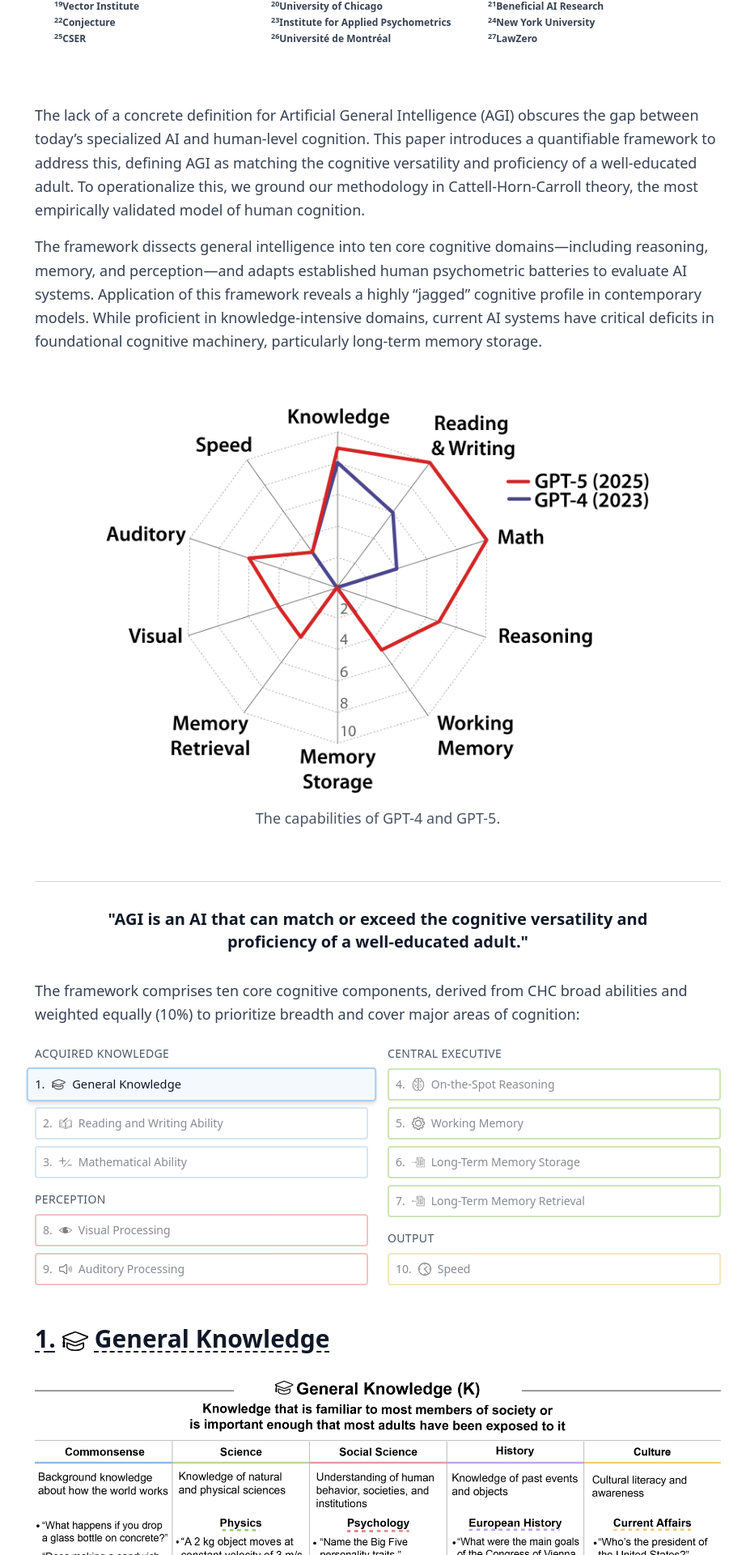
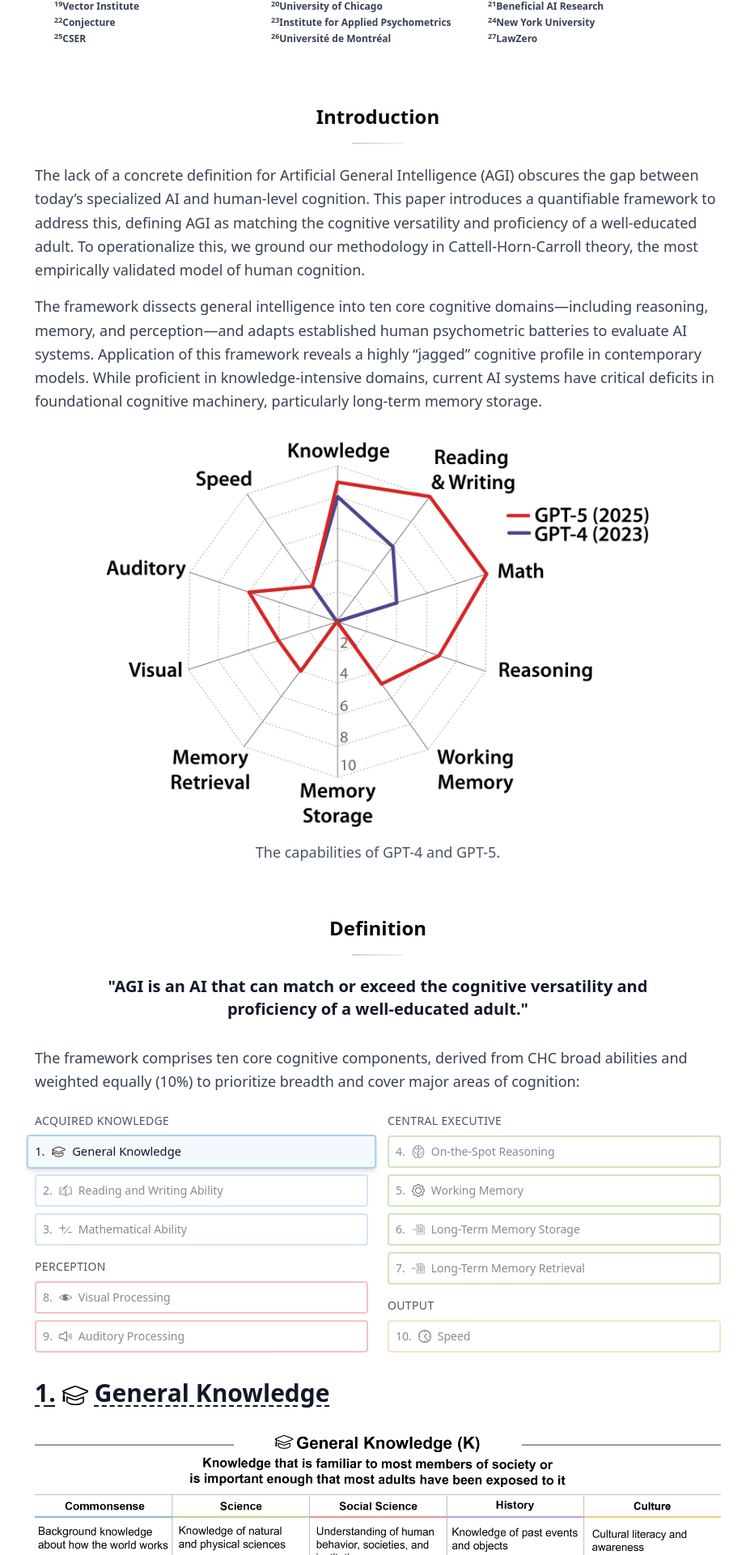
Before and after one commit to justinphan3110cais/agidefinition_website, a Next.js app: page / in a window 1280 px wide. Shown: the part 759-2679 px from the top of the page at 81% size, without its empty margins (173-1095 px from the left). Built offline with nearby package versions, Linux system fonts and the light colour scheme.

Commit message:
Add section

```diff
--- a/app/page.tsx
+++ b/app/page.tsx
@@ -107,7 +107,7 @@
     <>
             <main className="flex-1 overflow-y-auto">
               <div className="max-w-4xl mx-auto px-6 py-16">
-            <section id="introduction" className="mb-16 scroll-mt-8">
+            {/* Header */}
             <div className="mb-12">
               <div className="flex flex-col items-center justify-center mb-6">
                 <Image
@@ -125,8 +125,11 @@
               <AuthorsSection />
             </div>
 
-              <div className="mb-12">
-
+            {/* Introduction Section */}
+            <section id="introduction" className="mb-16 scroll-mt-8">
+              <div className="mx-auto max-w-4xl">
+                <h2 className="mb-4 text-center text-2xl font-bold">Introduction</h2>
+                <div className="mx-auto mb-6 h-0.5 w-16 bg-gradient-to-r from-gray-300 to-gray-100"></div>
 
                 <div className="text-lg text-gray-700 leading-relaxed space-y-4">
                   <p>
@@ -137,12 +140,9 @@
                     The framework dissects general intelligence into ten core cognitive domains—including reasoning, memory, and perception—and adapts established human psychometric batteries to evaluate AI systems. Application of this framework reveals a highly &ldquo;jagged&rdquo; cognitive profile in contemporary models. While proficient in knowledge-intensive domains, current AI systems have critical deficits in foundational cognitive machinery, particularly long-term memory storage.
                   </p>
                 </div>
-              </div>
-            </section>
 
                 {/* GPT Performance Radar Chart */}
-            <section className="mb-16">
-              <div className="flex flex-col items-center px-4">
+                <div className="flex flex-col items-center px-4 mt-8">
                   <div className="w-full max-w-2xl">
                     <Image
                       src="/assets/radar.png"
@@ -158,12 +158,15 @@
                     </p>
                   </div>
                 </div>
+              </div>
             </section>
 
-            {/* Framework Overview */}
-            <section className="mb-12">
-              <div className="max-w-4xl mx-auto">
-                <hr className="border-gray-300 mb-8" />
+            {/* Definition Section */}
+            <section id="definition" className="mb-16 scroll-mt-8">
+              <div className="mx-auto max-w-4xl">
+                <h2 className="mb-4 text-center text-2xl font-bold">Definition</h2>
+                <div className="mx-auto mb-6 h-0.5 w-16 bg-gradient-to-r from-gray-300 to-gray-100"></div>
+
                 <blockquote className="text-xl font-bold text-gray-900 mb-8 mx-12 text-center">
                   &quot;AGI is an AI that can match or exceed the cognitive versatility and proficiency of a well-educated adult.&quot;
                 </blockquote>
@@ -351,8 +354,6 @@
                     </div>
                   </div>
                 </div>
-              </div>
-            </section>
 
                 {/* Selected Ability Detail */}
                 {selectedAbility && (
@@ -361,11 +362,13 @@
                     index={abilities.findIndex(a => a.id === selectedAbility.id)}
                   />
                 )}
+              </div>
+            </section>
 
             {/* <DiscussionSection /> */}
 
             {/* Citation Section */}
-            <section className="mb-12 w-full mt-8">
+            <section id="citation" className="mb-12 w-full mt-8 scroll-mt-8">
               <div className="mx-auto max-w-4xl">
                 <h2 className="mb-4 text-center text-2xl font-bold">Citation</h2>
                 <div className="mx-auto mb-6 h-0.5 w-16 bg-gradient-to-r from-gray-300 to-gray-100"></div>
```
Lines whose indentation alone changed are shown as unchanged.
